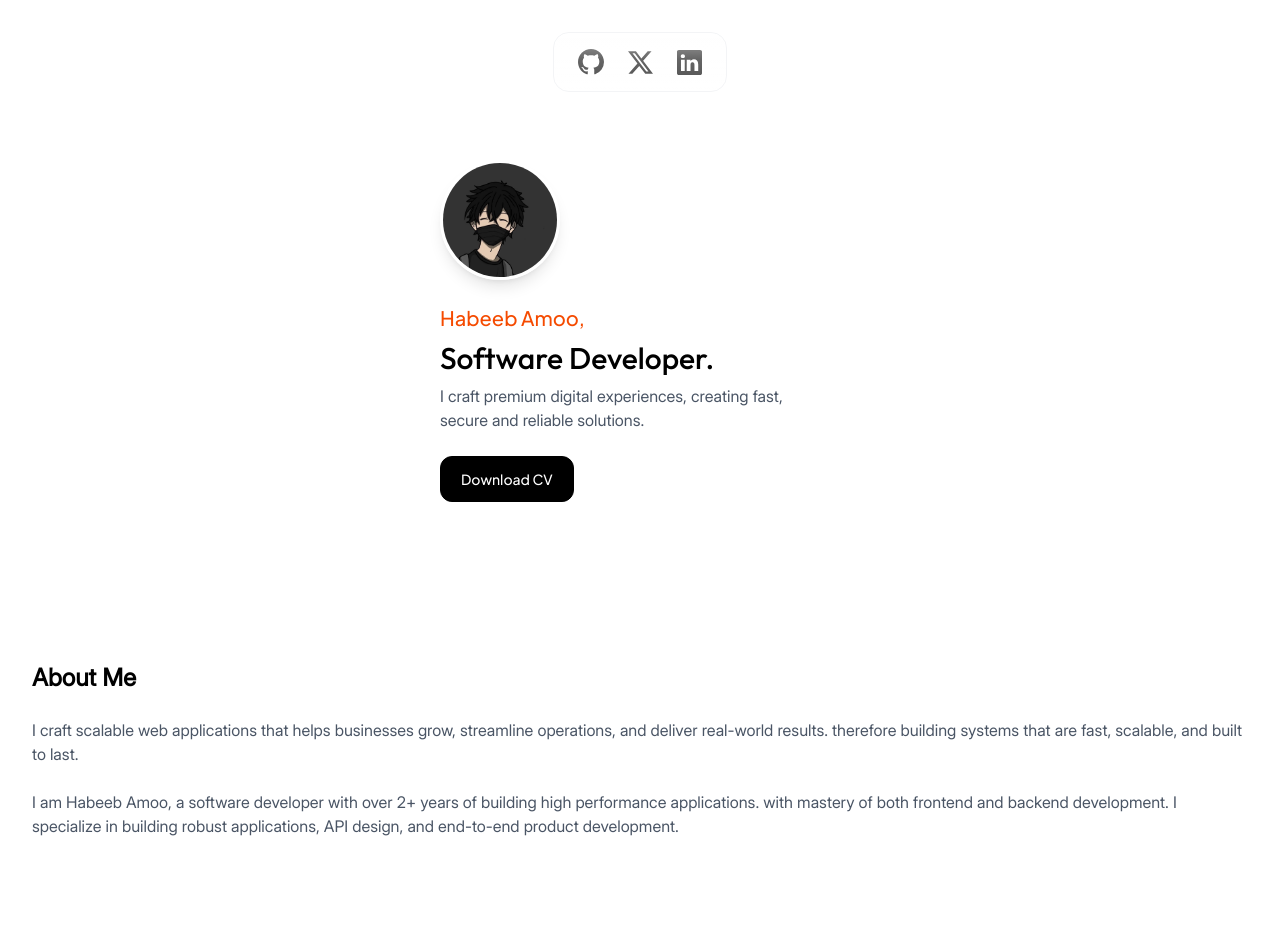
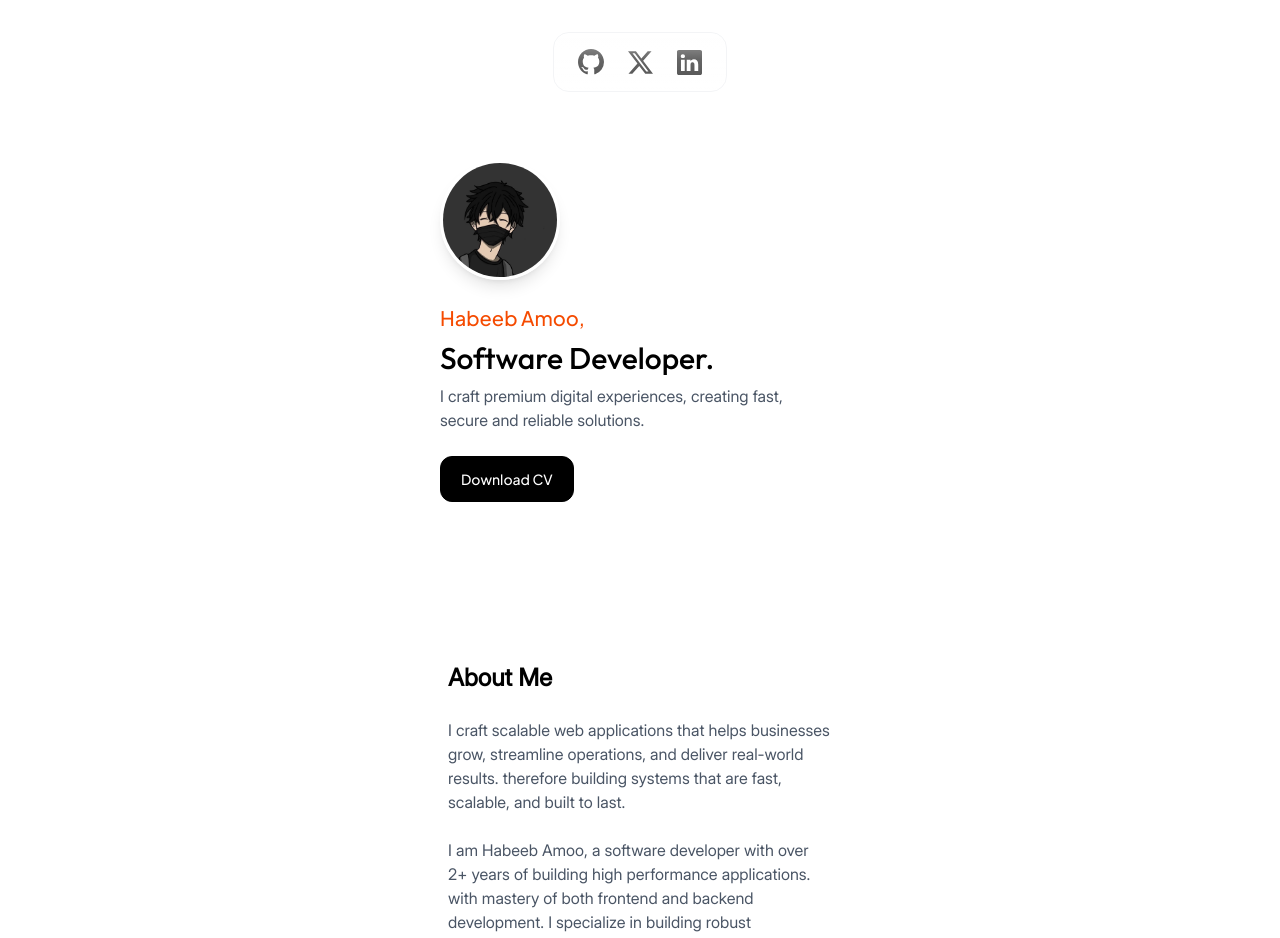
Before and after one commit to Habeebamoo/Portfolio, a React (Vite) app: page / in a window 1280 px wide. Shown: the top 938 px of the page. Built offline with nearby package versions, Linux system fonts and the light colour scheme.

Commit message:
updated about me section

```diff
--- a/src/components/Main.tsx
+++ b/src/components/Main.tsx
@@ -12,7 +12,7 @@ import { RiNextjsFill } from "react-icons/ri"
 const Main = () => {
   return (
     <>
-      <section>
+      <section className="sm:w-100 mx-auto">
         {/* About me */}
         <div className="mt-40 px-2">
           <h1 className="font-inter text-2xl font-bold">About Me</h1>
```
